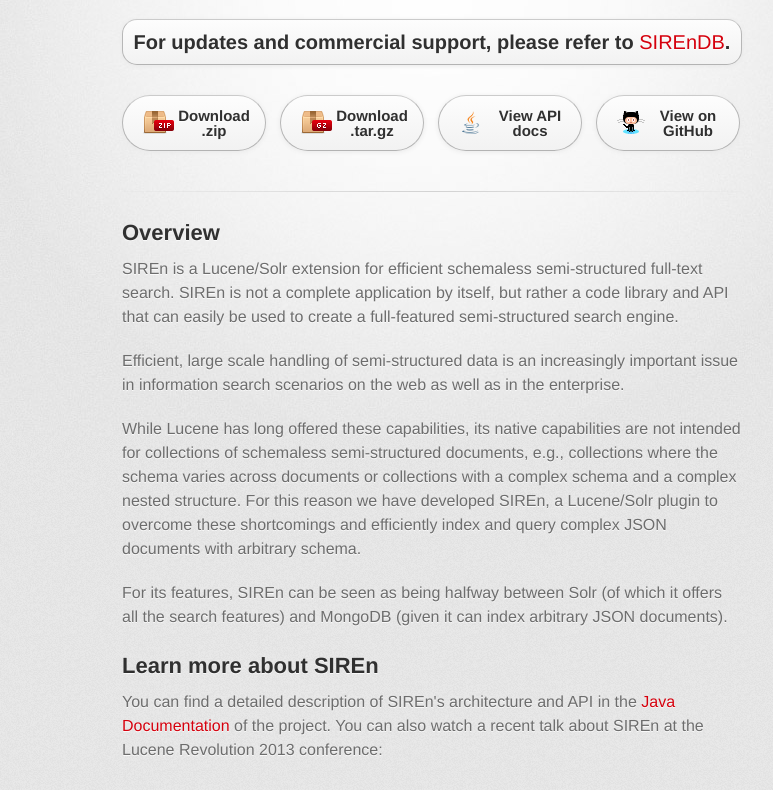
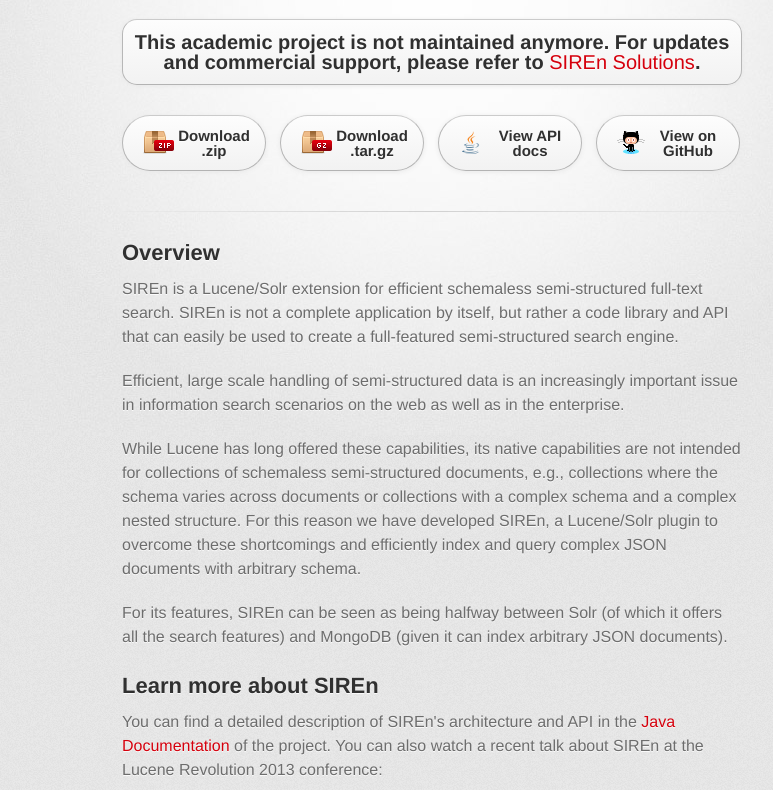
Before and after one commit to rdelbru/SIREn, a plain HTML site: page index.html in a window 1280 px wide. Shown: the part 138-928 px from the top of the page, without its empty margins (208-981 px from the left). Drawn offline with Linux system fonts and the light colour scheme; grey boxes are pictures that could not be loaded; a web font is replaced by a local one.

Commit message:
Added note about project maintenance.

```diff
--- a/index.html
+++ b/index.html
@@ -35,8 +35,8 @@
         </header>
 
         <section id="disclaimer">
-          <p>For updates and commercial support, please refer to
-              <a href="http://sirendb.com">SIREnDB</a>.</p>
+          <p>This academic project is not maintained anymore. For updates and commercial support, please refer to
+              <a href="http://siren.solutions">SIREn Solutions</a>.</p>
         </section>
 
         <section id="downloads" class="clearfix">
```
